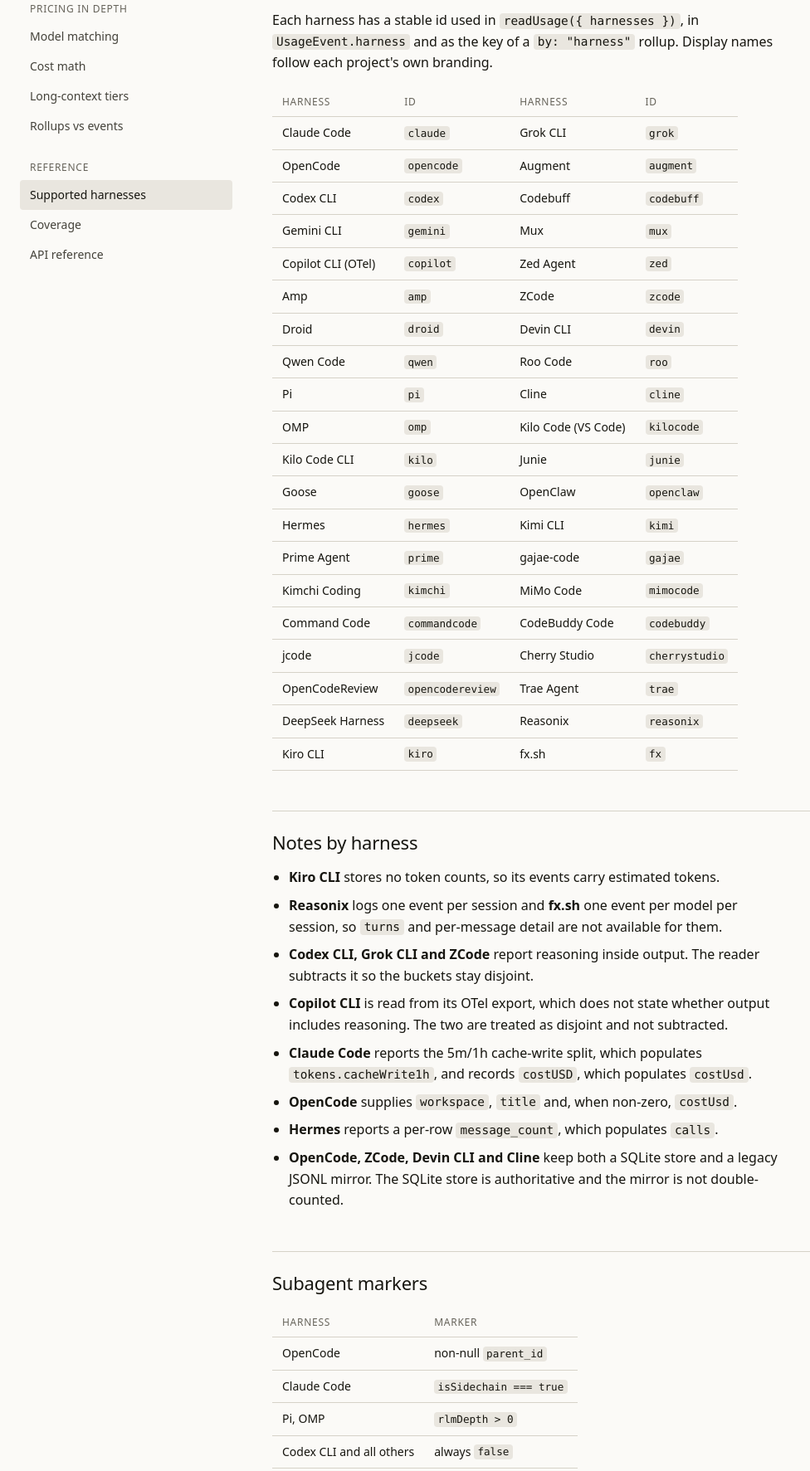
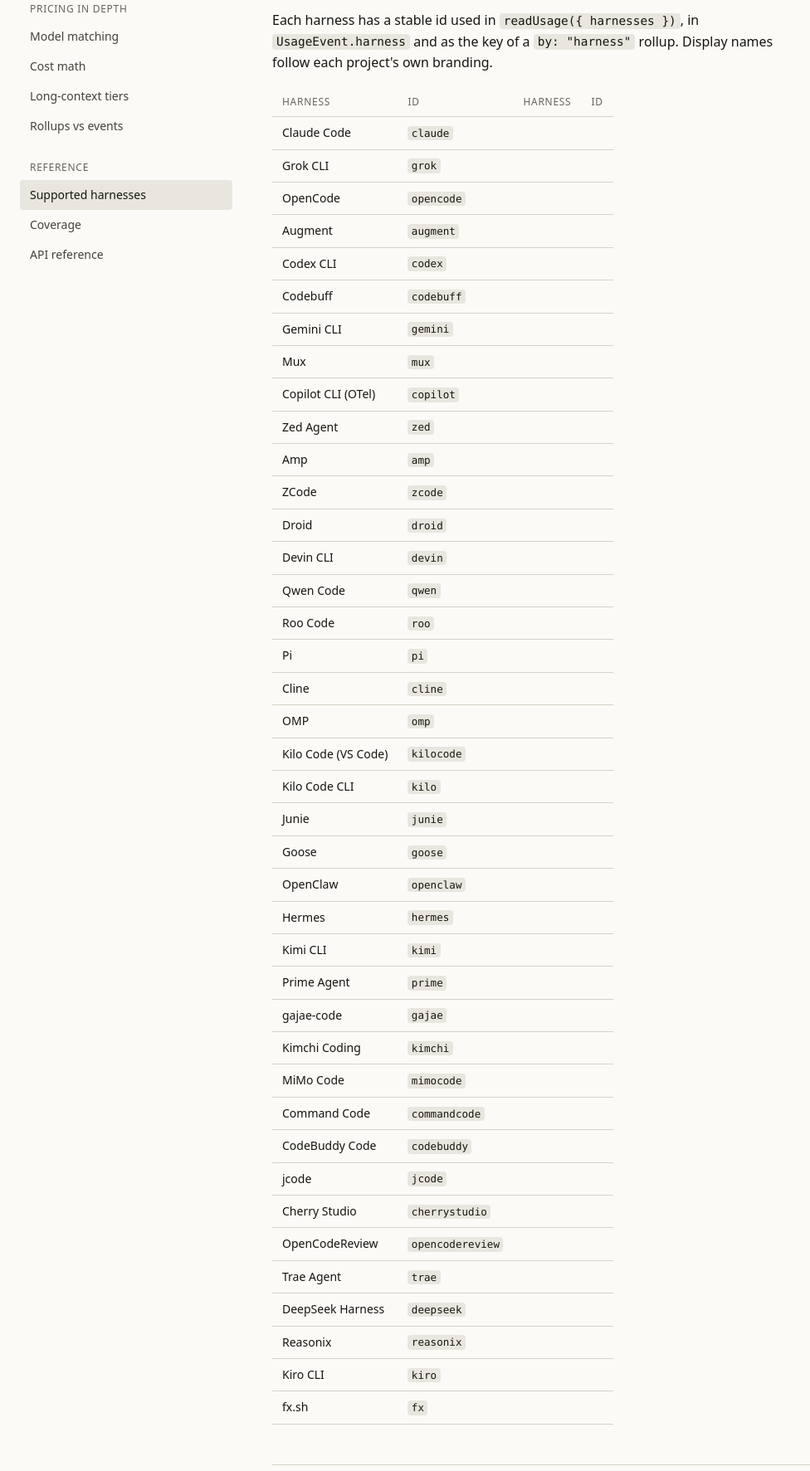
Before and after one commit to skopli/skopli, an Astro site in the folder web/docs/: page /skopli/reference/harnesses in a window 1280 px wide. Shown: the part 341-2114 px from the top of the page at 83% size, without its empty margins (0-976 px from the left). Built offline with nearby package versions, Linux system fonts and the light colour scheme; Astro itself is replaced by a stand-in of ours.

Commit message:
docs(web): single-column harness table

```diff
--- a/web/docs/src/content/docs/reference/harnesses.mdx
+++ b/web/docs/src/content/docs/reference/harnesses.mdx
@@ -6,28 +6,48 @@
 Each harness has a stable id used in `readUsage({ harnesses })`, in `UsageEvent.harness` and as the key of a `by: "harness"` rollup.
 Display names follow each project's own branding.
 
-| Harness            | id               | Harness             | id             |
-| ------------------ | ---------------- | ------------------- | -------------- |
-| Claude Code        | `claude`         | Grok CLI            | `grok`         |
-| OpenCode           | `opencode`       | Augment             | `augment`      |
-| Codex CLI          | `codex`          | Codebuff            | `codebuff`     |
-| Gemini CLI         | `gemini`         | Mux                 | `mux`          |
-| Copilot CLI (OTel) | `copilot`        | Zed Agent           | `zed`          |
-| Amp                | `amp`            | ZCode               | `zcode`        |
-| Droid              | `droid`          | Devin CLI           | `devin`        |
-| Qwen Code          | `qwen`           | Roo Code            | `roo`          |
-| Pi                 | `pi`             | Cline               | `cline`        |
-| OMP                | `omp`            | Kilo Code (VS Code) | `kilocode`     |
-| Kilo Code CLI      | `kilo`           | Junie               | `junie`        |
-| Goose              | `goose`          | OpenClaw            | `openclaw`     |
-| Hermes             | `hermes`         | Kimi CLI            | `kimi`         |
-| Prime Agent        | `prime`          | gajae-code          | `gajae`        |
-| Kimchi Coding      | `kimchi`         | MiMo Code           | `mimocode`     |
-| Command Code       | `commandcode`    | CodeBuddy Code      | `codebuddy`    |
-| jcode              | `jcode`          | Cherry Studio       | `cherrystudio` |
-| OpenCodeReview     | `opencodereview` | Trae Agent          | `trae`         |
-| DeepSeek Harness   | `deepseek`       | Reasonix            | `reasonix`     |
-| Kiro CLI           | `kiro`           | fx.sh               | `fx`           |
+| Harness             | id               | Harness | id  |
+| ------------------- | ---------------- | ------- | --- |
+| Claude Code         | `claude`         |
+| Grok CLI            | `grok`           |
+| OpenCode            | `opencode`       |
+| Augment             | `augment`        |
+| Codex CLI           | `codex`          |
+| Codebuff            | `codebuff`       |
+| Gemini CLI          | `gemini`         |
+| Mux                 | `mux`            |
+| Copilot CLI (OTel)  | `copilot`        |
+| Zed Agent           | `zed`            |
+| Amp                 | `amp`            |
+| ZCode               | `zcode`          |
+| Droid               | `droid`          |
+| Devin CLI           | `devin`          |
+| Qwen Code           | `qwen`           |
+| Roo Code            | `roo`            |
+| Pi                  | `pi`             |
+| Cline               | `cline`          |
+| OMP                 | `omp`            |
+| Kilo Code (VS Code) | `kilocode`       |
+| Kilo Code CLI       | `kilo`           |
+| Junie               | `junie`          |
+| Goose               | `goose`          |
+| OpenClaw            | `openclaw`       |
+| Hermes              | `hermes`         |
+| Kimi CLI            | `kimi`           |
+| Prime Agent         | `prime`          |
+| gajae-code          | `gajae`          |
+| Kimchi Coding       | `kimchi`         |
+| MiMo Code           | `mimocode`       |
+| Command Code        | `commandcode`    |
+| CodeBuddy Code      | `codebuddy`      |
+| jcode               | `jcode`          |
+| Cherry Studio       | `cherrystudio`   |
+| OpenCodeReview      | `opencodereview` |
+| Trae Agent          | `trae`           |
+| DeepSeek Harness    | `deepseek`       |
+| Reasonix            | `reasonix`       |
+| Kiro CLI            | `kiro`           |
+| fx.sh               | `fx`             |
 
 ## Notes by harness
 
```
